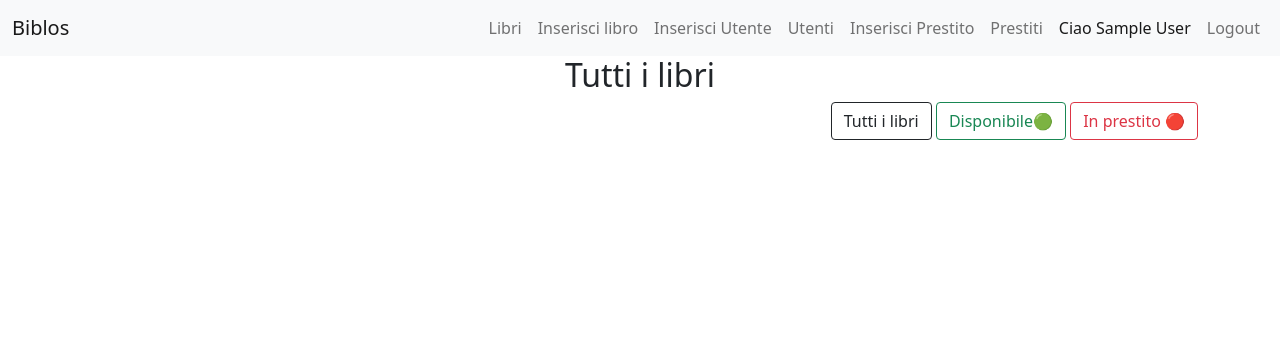
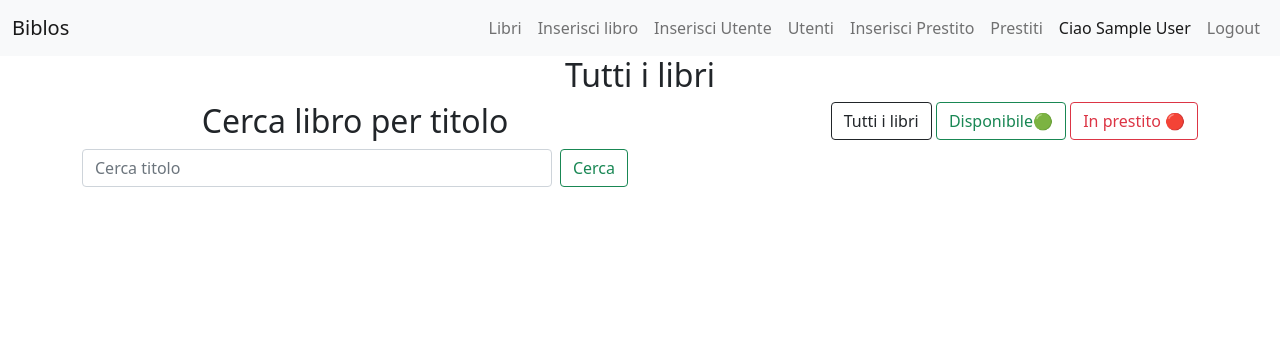
Before and after one commit to Ascierto/biblioteca, a PHP site: the page made by all-books.php in a window 1280 px wide. Shown: the top 356 px of the page. Run offline with PHP 8.4, Linux system fonts and the light colour scheme; the visitor is signed in with stand-in values (Sample User, id 1); tables that the repository leaves empty or names only in its code hold one stand-in row (values such as "Sample post").

Commit message:
fixed bug su ricerca

```diff
--- a/all-books.php
+++ b/all-books.php
@@ -9,6 +9,12 @@
 include __DIR__ . '/includes/header.php';
 
 include __DIR__ . '/includes/Books.php';
+
+include __DIR__ . '/includes/utils.php';
+
+if(isset($_GET['stato'])){
+    \Biblos\Utils\show_alert('inserimento',$_GET['stato']);
+}
 
 if(isset($_GET['available'])){
     $books= \Biblos\Book::showStatus($_GET['available']);
@@ -28,9 +34,18 @@
     </div>
 </div>
 
+
+
 <section class="container">
     <div class="row" id="ava">
-        <div class="col-12 text-end">
+        <div class="col-12 col-md-6 text-center">
+                <h2>Cerca libro per titolo</h2>
+                <form class="d-flex" method="POST" action="./search-title.php">
+                    <input name="q" class="form-control me-2" type="search" placeholder="Cerca titolo" aria-label="Cerca">
+                    <button class="btn btn-outline-success" type="submit">Cerca</button>
+                </form>
+        </div>
+        <div class="col-12 col-md-6 text-end">
             <a href="./all-books.php#ava" class="btn btn-outline-dark">Tutti i libri</a>
             <a href="./all-books.php?available=true#ava" class="btn btn-outline-success">Disponibile🟢</a>
             <a href="./all-books.php?available=false#ava" class="btn btn-outline-danger">In prestito 🔴</a>
--- a/includes/Books.php
+++ b/includes/Books.php
@@ -275,7 +275,7 @@
         $query_search = $db->query("SELECT * FROM books WHERE title = '" . $fields['q'] . "'");
 
         if ($query_search->num_rows === 0) {
-            header('Location: http://localhost:8888/biblioteca/index.php?stato=errore&messages=Libro non presente');
+            header('Location: http://localhost:8888/biblioteca/all-books.php?stato=errore&messages=Libro non presente');
             exit;
         }
 
```
Also changed, not shown: index.php (+1 -13 lines), images/living-room-3035878_640.jpg (added).
